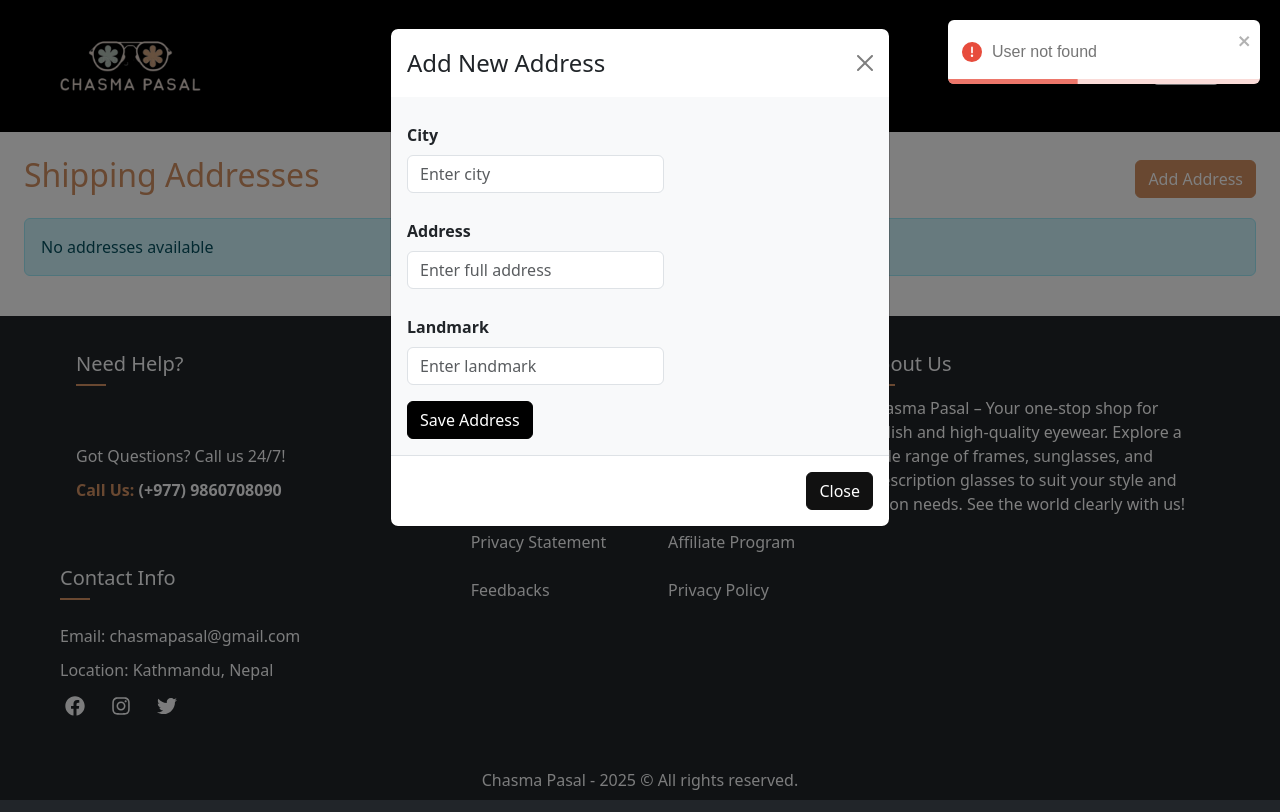
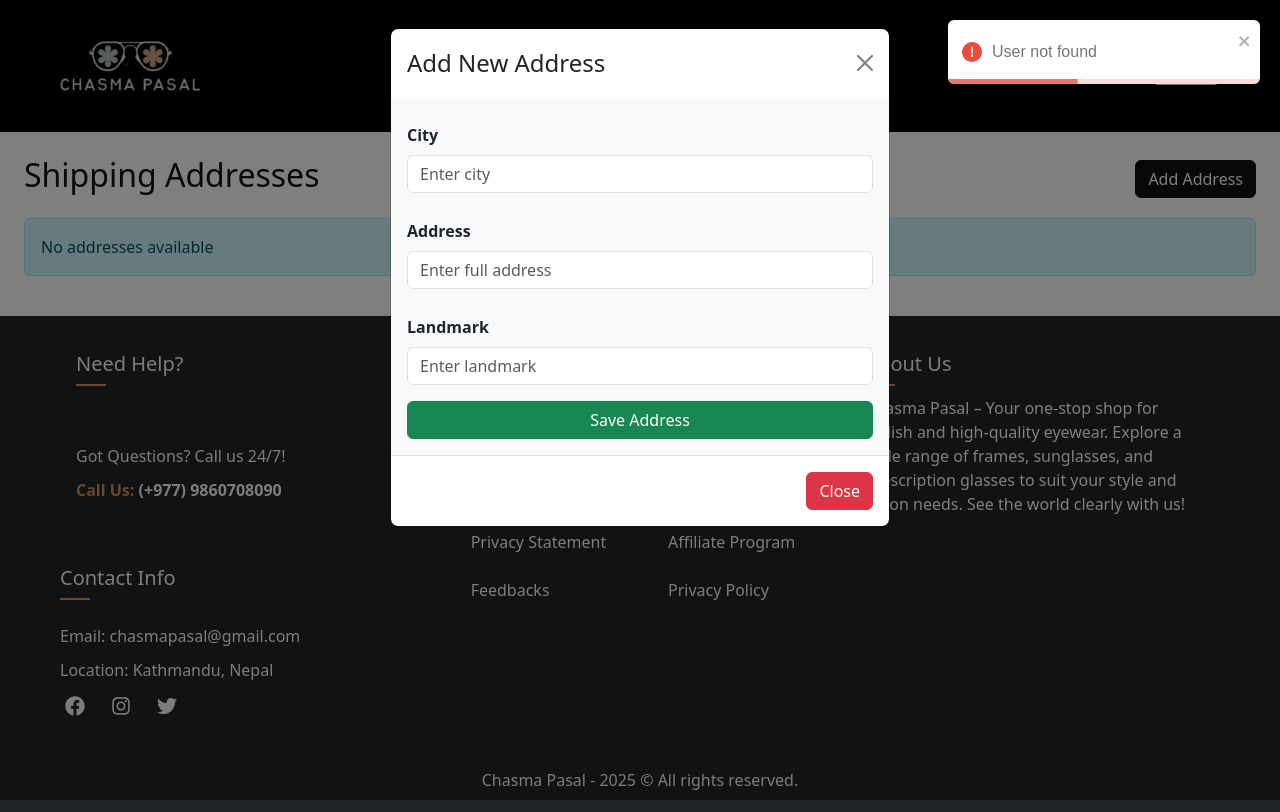
Before and after one commit to apilacharya/chasma-pasal, a React (Create React App) app: page /address in a window 1280 px wide. Both pictures are taken after a click on the button "Add Address". Built offline with nearby package versions, Linux system fonts and the light colour scheme.

Commit message:
add address fixed

```diff
--- a/src/pages/address/AddressForm.jsx
+++ b/src/pages/address/AddressForm.jsx
@@ -142,13 +142,13 @@ const AddressForm = () => {
     <>
       <div className=' p-4' style={{ backgroundColor: "white" }}>
         <div className='d-flex justify-content-between align-items-center mb-3'>
-          <h1 className='h2' style={{ color: "#D29062" }}>
+          <h1 className='h2' style={{ color: "#111" }}>
             Shipping Addresses
           </h1>
           <Button
             variant='primary'
             onClick={() => setIsModalOpen(true)}
-            style={{ backgroundColor: "#D29062", borderColor: "#D29062" }}
+            style={{ backgroundColor: "#111", borderColor: "#111" }}
           >
             Add Address
           </Button>
@@ -164,56 +164,51 @@ const AddressForm = () => {
               {editingAddressId ? "Edit Address" : "Add New Address"}
             </Modal.Title>
           </Modal.Header>
-          <Modal.Body style={{ backgroundColor: "#F8F9FA" }}>
-            <Form onSubmit={handleSubmit}>
-              <Form.Group controlId='formCity' className='mb-3'>
+          <Modal.Body style={{ backgroundColor: "#F8F9FA" }} className='w-100'>
+            <Form onSubmit={handleSubmit} className='w-100'>
+              <Form.Group controlId='formCity' className='mb-3 w-100'>
                 <Form.Label>City</Form.Label>
                 <Form.Control
                   type='text'
                   name='city'
                   placeholder='Enter city'
                   value={form.city}
+                  className='w-100'
                   onChange={handleChange}
                   required
                 />
               </Form.Group>
-              <Form.Group controlId='formAddress' className='mb-3'>
+              <Form.Group controlId='formAddress' className='mb-3 w-100'>
                 <Form.Label>Address</Form.Label>
                 <Form.Control
                   type='text'
                   name='address'
+                  className='w-100'
                   placeholder='Enter full address'
                   value={form.address}
                   onChange={handleChange}
                   required
                 />
               </Form.Group>
-              <Form.Group controlId='formLandmark' className='mb-3'>
+              <Form.Group controlId='formLandmark' className='mb-3 w-100'>
                 <Form.Label>Landmark</Form.Label>
                 <Form.Control
                   type='text'
                   name='landmark'
+                  className='w-100'
                   placeholder='Enter landmark'
                   value={form.landmark}
                   onChange={handleChange}
                   required
                 />
               </Form.Group>
-              <Button
-                variant='primary'
-                type='submit'
-                style={{ backgroundColor: "black", borderColor: "black" }}
-              >
+              <Button variant='success' type='submit' className='w-100'>
                 {editingAddressId ? "Update Address" : "Save Address"}
               </Button>
             </Form>
           </Modal.Body>
           <Modal.Footer>
-            <Button
-              variant='secondary'
-              onClick={resetForm}
-              style={{ backgroundColor: "#111", borderColor: "#111" }}
-            >
+            <Button variant='danger' onClick={resetForm}>
               Close
             </Button>
           </Modal.Footer>
--- a/src/pages/cart/Cart.jsx
+++ b/src/pages/cart/Cart.jsx
@@ -480,7 +480,9 @@ const Cart = () => {
                   </option>
                 ))}
 
-                <option value='add-new w-100'>+ Add New Address</option>
+                <option value='add-new' className='w-100'>
+                  + Add New Address
+                </option>
               </select>
             </div>
             <div className='payment-method mb-4'>
```
